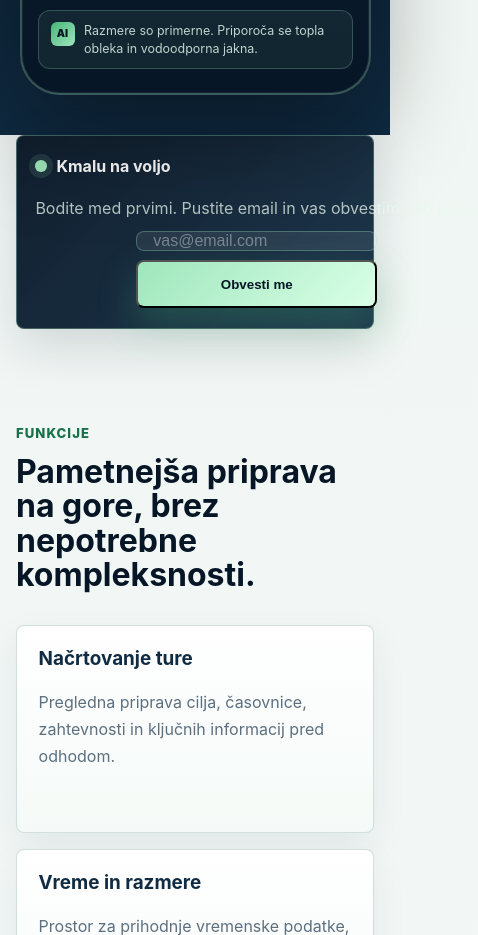
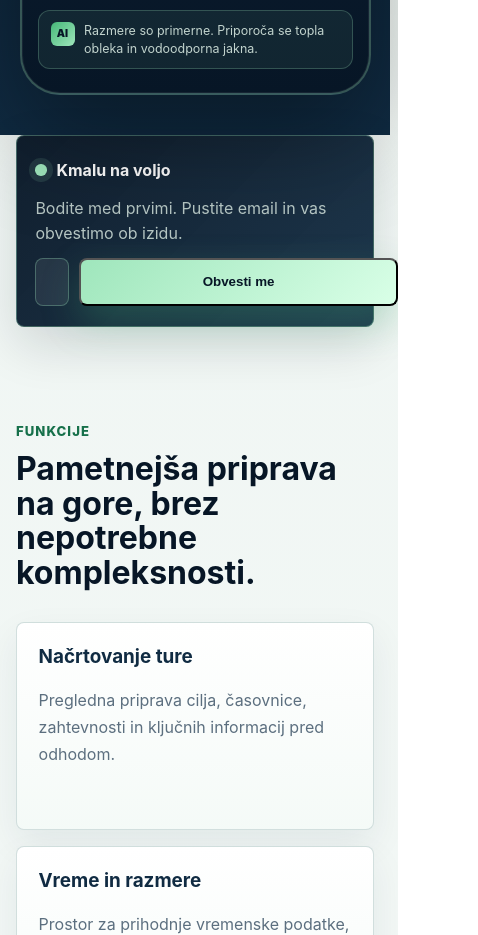
Before and after one commit to eriksamsa/ai-alp-website, a Next.js app: page / in a window 390 px wide. Shown: the part 1040-1975 px from the top of the page, 478 px wide, since content can reach past the window. Built offline with nearby package versions, Linux system fonts and the light colour scheme.

Commit message:
update website

```diff
--- a/app/en/page.tsx
+++ b/app/en/page.tsx
@@ -130,7 +130,7 @@ export default function EnHomePage() {
       </section>
 
       <section className="availability" id="availability">
-        <div>
+        <div className="availability-badge">
           <span className="status-dot" />
           <strong>Coming soon</strong>
         </div>
--- a/app/globals.css
+++ b/app/globals.css
@@ -447,10 +447,10 @@ h3 {
 }
 
 .availability {
-  display: grid;
-  grid-template-columns: auto minmax(0, 1fr);
-  gap: 1.25rem;
-  align-items: center;
+  display: flex;
+  flex-wrap: wrap;
+  gap: 1rem 1.5rem;
+  align-items: flex-start;
   margin-bottom: 5rem;
   border: 1px solid rgba(159, 230, 188, 0.34);
   border-radius: var(--radius);
@@ -459,31 +459,13 @@ h3 {
   box-shadow: 0 18px 50px rgba(7, 22, 38, 0.14);
 }
 
-@media (max-width: 640px) {
-  .availability {
-    grid-template-columns: 1fr;
-  }
-
-  .waitlist-input-row {
-    flex-direction: column;
-  }
-
-  .waitlist-input {
-    width: 100%;
-  }
-
-  .waitlist-btn {
-    width: 100%;
-    min-width: unset;
-  }
-}
-
-.availability div {
+.availability-badge {
   display: flex;
   align-items: center;
   gap: 0.6rem;
   color: var(--white);
   white-space: nowrap;
+  padding-top: 0.25rem;
 }
 
 .availability-right {
@@ -491,6 +473,7 @@ h3 {
   flex-direction: column;
   gap: 0.75rem;
   flex: 1;
+  min-width: min(100%, 18rem);
 }
 
 .availability-right p {
@@ -508,7 +491,6 @@ h3 {
 .waitlist-input-row {
   display: flex;
   gap: 0.6rem;
-  flex-wrap: wrap;
 }
 
 .waitlist-input {
@@ -535,7 +517,7 @@ h3 {
 
 .waitlist-btn {
   white-space: nowrap;
-  min-width: 9rem;
+  flex-shrink: 0;
 }
 
 .waitlist-btn:disabled {
@@ -1204,7 +1186,6 @@ details[open] .faq-question::after {
     grid-template-columns: repeat(2, minmax(0, 1fr));
   }
 
-  .availability,
   .split-section {
     grid-template-columns: 1fr;
   }
--- a/app/page.tsx
+++ b/app/page.tsx
@@ -123,7 +123,7 @@ export default function HomePage() {
       </section>
 
       <section className="availability" id="availability">
-        <div>
+        <div className="availability-badge">
           <span className="status-dot" />
           <strong>Kmalu na voljo</strong>
         </div>
```
